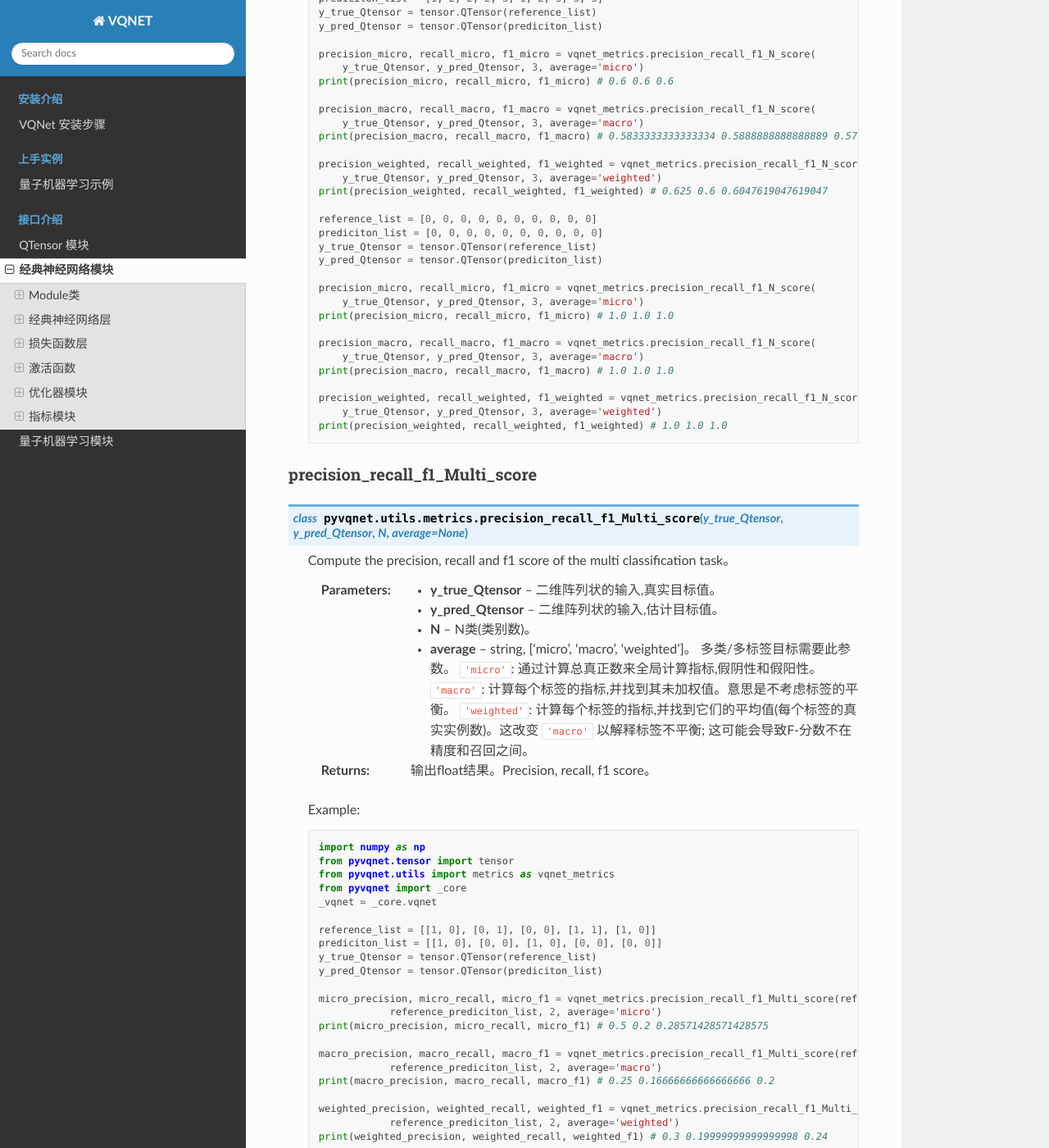
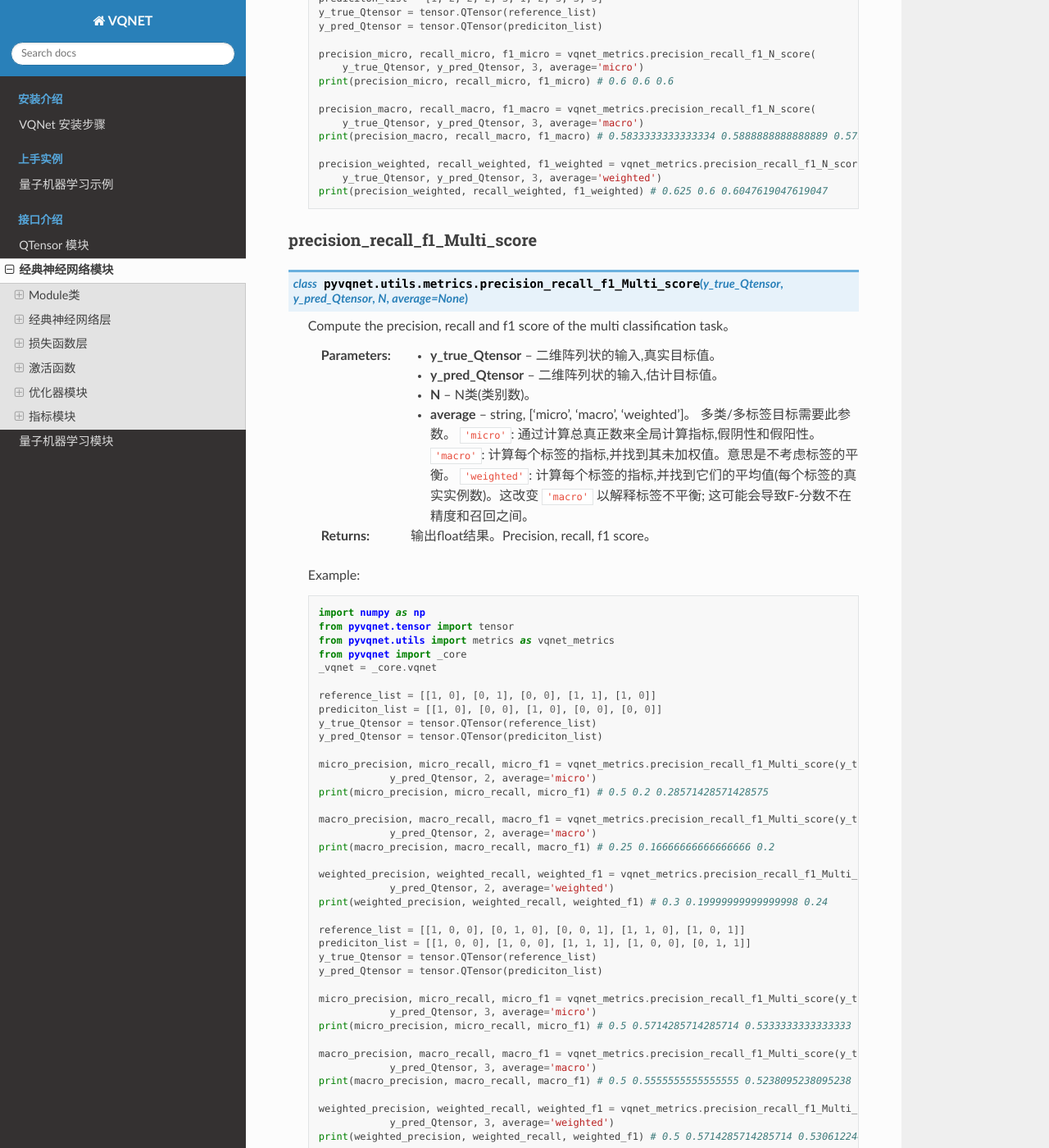
Before and after one commit to OriginQ/VQNET2.0-tutorial, a Sphinx documentation site: the page built from source/rst/nn.rst, in a window 1280 px wide and 1400 px high, scrolled down 39710 px. Shown: the whole window at 82% size. Built offline with Sphinx 7.4.7 and the Read the Docs theme 2.0.0, drawn with Linux system fonts in a browser that asks for light colours; some of the changed text lies outside the part shown.

Commit message:
[fix] fix notes

```diff
--- a/source/rst/nn.rst
+++ b/source/rst/nn.rst
@@ -2096,22 +2096,6 @@
                     y_true_Qtensor, y_pred_Qtensor, 3, average='weighted')
                 print(precision_weighted, recall_weighted, f1_weighted) # 0.625 0.6 0.6047619047619047
 
-                reference_list = [0, 0, 0, 0, 0, 0, 0, 0, 0, 0]
-                prediciton_list = [0, 0, 0, 0, 0, 0, 0, 0, 0, 0]
-                y_true_Qtensor = tensor.QTensor(reference_list)
-                y_pred_Qtensor = tensor.QTensor(prediciton_list)
-
-                precision_micro, recall_micro, f1_micro = vqnet_metrics.precision_recall_f1_N_score(
-                    y_true_Qtensor, y_pred_Qtensor, 3, average='micro')
-                print(precision_micro, recall_micro, f1_micro) # 1.0 1.0 1.0
-
-                precision_macro, recall_macro, f1_macro = vqnet_metrics.precision_recall_f1_N_score(
-                    y_true_Qtensor, y_pred_Qtensor, 3, average='macro')
-                print(precision_macro, recall_macro, f1_macro) # 1.0 1.0 1.0
-
-                precision_weighted, recall_weighted, f1_weighted = vqnet_metrics.precision_recall_f1_N_score(
-                    y_true_Qtensor, y_pred_Qtensor, 3, average='weighted')
-                print(precision_weighted, recall_weighted, f1_weighted) # 1.0 1.0 1.0
 
 
 precision_recall_f1_Multi_score
@@ -2146,16 +2130,16 @@
                     y_true_Qtensor = tensor.QTensor(reference_list)
                     y_pred_Qtensor = tensor.QTensor(prediciton_list)
 
-                    micro_precision, micro_recall, micro_f1 = vqnet_metrics.precision_recall_f1_Multi_score(reference_list_Qtensor,
-                                reference_prediciton_list, 2, average='micro')
+                    micro_precision, micro_recall, micro_f1 = vqnet_metrics.precision_recall_f1_Multi_score(y_true_Qtensor,
+                                y_pred_Qtensor, 2, average='micro')
                     print(micro_precision, micro_recall, micro_f1) # 0.5 0.2 0.28571428571428575
 
-                    macro_precision, macro_recall, macro_f1 = vqnet_metrics.precision_recall_f1_Multi_score(reference_list_Qtensor,
-                                reference_prediciton_list, 2, average='macro')
+                    macro_precision, macro_recall, macro_f1 = vqnet_metrics.precision_recall_f1_Multi_score(y_true_Qtensor,
+                                y_pred_Qtensor, 2, average='macro')
                     print(macro_precision, macro_recall, macro_f1) # 0.25 0.16666666666666666 0.2
 
-                    weighted_precision, weighted_recall, weighted_f1 = vqnet_metrics.precision_recall_f1_Multi_score(reference_list_Qtensor,
-                                reference_prediciton_list, 2, average='weighted')
+                    weighted_precision, weighted_recall, weighted_f1 = vqnet_metrics.precision_recall_f1_Multi_score(y_true_Qtensor,
+                                y_pred_Qtensor, 2, average='weighted')
                     print(weighted_precision, weighted_recall, weighted_f1) # 0.3 0.19999999999999998 0.24
 
                     reference_list = [[1, 0, 0], [0, 1, 0], [0, 0, 1], [1, 1, 0], [1, 0, 1]]
@@ -2163,16 +2147,16 @@
                     y_true_Qtensor = tensor.QTensor(reference_list)
                     y_pred_Qtensor = tensor.QTensor(prediciton_list)
 
-                    micro_precision, micro_recall, micro_f1 = vqnet_metrics.precision_recall_f1_Multi_score(reference_list_Qtensor,
-                                reference_prediciton_list, 3, average='micro')
+                    micro_precision, micro_recall, micro_f1 = vqnet_metrics.precision_recall_f1_Multi_score(y_true_Qtensor,
+                                y_pred_Qtensor, 3, average='micro')
                     print(micro_precision, micro_recall, micro_f1) # 0.5 0.5714285714285714 0.5333333333333333
 
-                    macro_precision, macro_recall, macro_f1 = vqnet_metrics.precision_recall_f1_Multi_score(reference_list_Qtensor,
-                                reference_prediciton_list, 3, average='macro')
+                    macro_precision, macro_recall, macro_f1 = vqnet_metrics.precision_recall_f1_Multi_score(y_true_Qtensor,
+                                y_pred_Qtensor, 3, average='macro')
                     print(macro_precision, macro_recall, macro_f1) # 0.5 0.5555555555555555 0.5238095238095238
 
-                    weighted_precision, weighted_recall, weighted_f1 = vqnet_metrics.precision_recall_f1_Multi_score(reference_list_Qtensor,
-                                reference_prediciton_list, 3, average='weighted')
+                    weighted_precision, weighted_recall, weighted_f1 = vqnet_metrics.precision_recall_f1_Multi_score(y_true_Qtensor,
+                                y_pred_Qtensor, 3, average='weighted')
                     print(weighted_precision, weighted_recall, weighted_f1) # 0.5 0.5714285714285714 0.5306122448979592
 
 
@@ -2220,7 +2204,7 @@
 
                 y = [1, 2, 1, 1, 1, 0, 0, 1, 1, 1]
                 pred = [1, 0, 2, 1, 1, 1, 0, 1, 1, 0]
-                act_Qtensor = tensor.QTensor(act)
-                pre_Qtensor = tensor.QTensor(pre)
-                result = vqnet_metrics.auc_calculate(act_Qtensor, pre_Qtensor, pos_label=2)
+                y_Qtensor = tensor.QTensor(y)
+                pred_Qtensor = tensor.QTensor(pred)
+                result = vqnet_metrics.auc_calculate(y_Qtensor, pred_Qtensor, pos_label=2)
                 print("auc:", result) # 0.1111111111111111
```
Also changed, not shown: other parts of source/rst/nn.rst (+2 -2 lines).
